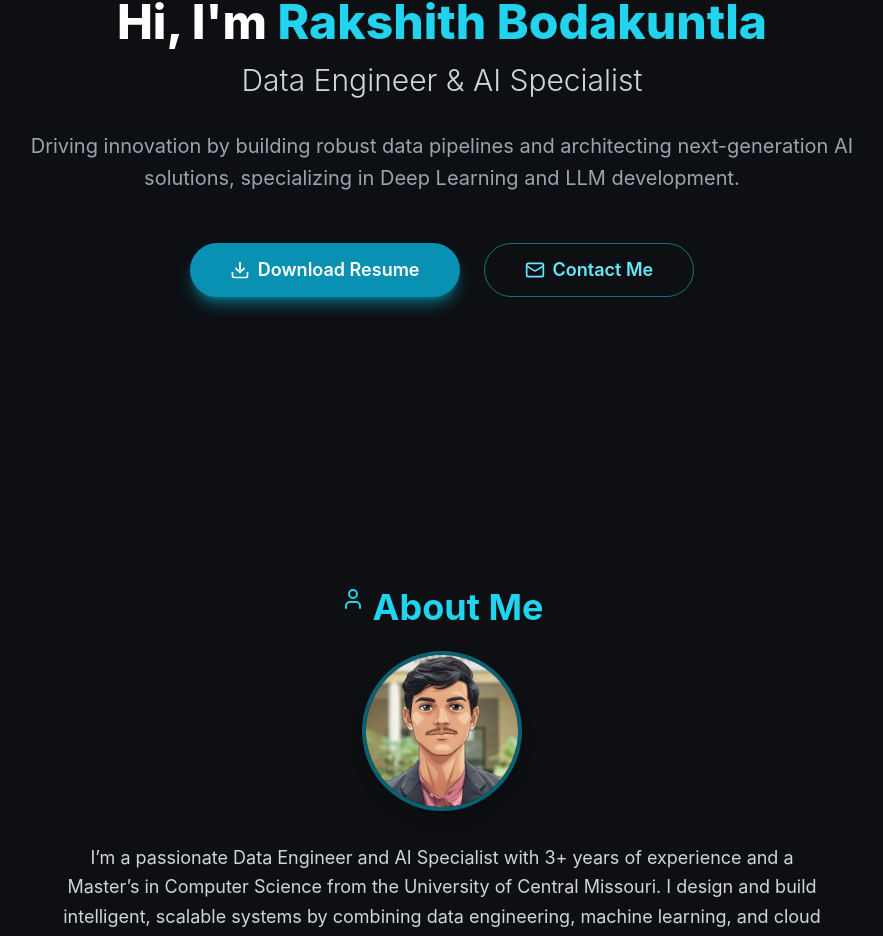
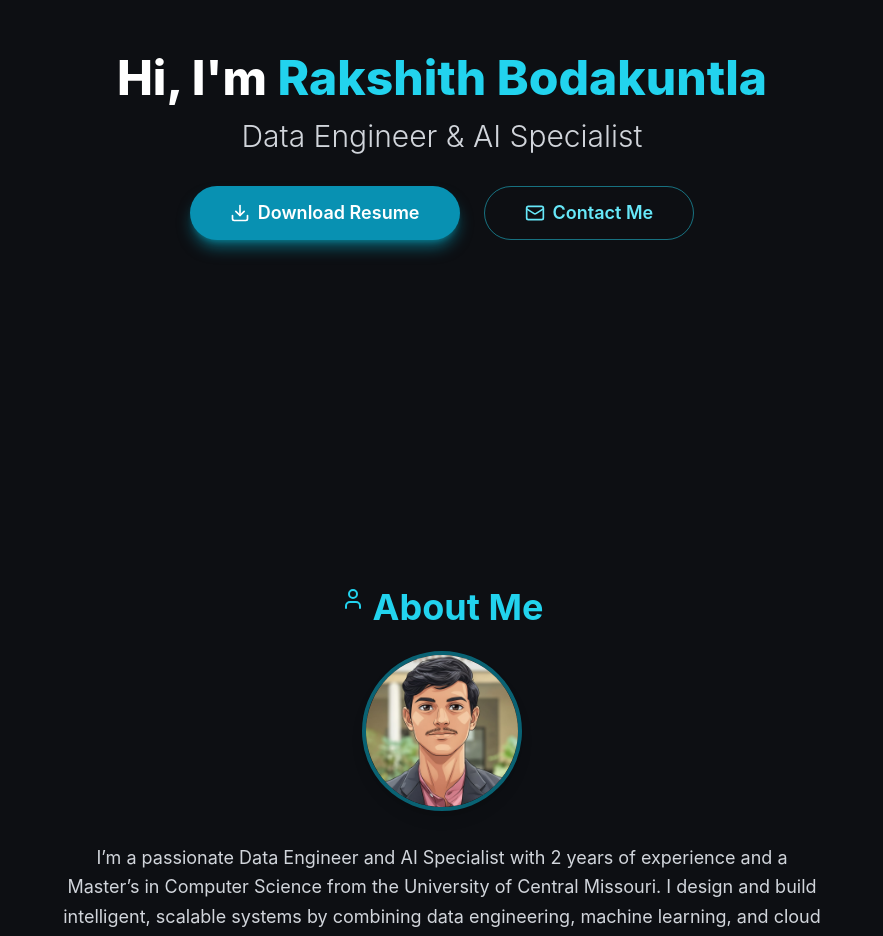
Before and after one commit to Rakshithbodakuntla/My_portfolio, a React (Vite) app: page / in a window 1280 px wide. Shown: the part 277-1213 px from the top of the page, without its empty margins (198-1081 px from the left). Built offline with nearby package versions, Linux system fonts and the light colour scheme.

Commit message:
Update App.jsx

```diff
--- a/src/App.jsx
+++ b/src/App.jsx
@@ -249,11 +249,7 @@ useEffect(() => {
             Data Engineer & AI Specialist
           </p>
 
-          <p className="text-xl text-gray-400 mb-12 max-w-4xl mx-auto leading-relaxed">
-            Driving innovation by building robust data pipelines and architecting next-generation AI solutions, specializing in Deep Learning and LLM development.
-          </p>
-
-          <div className="flex flex-wrap justify-center gap-6">
+            <div className="flex flex-wrap justify-center gap-6">
             <a
               href="https://drive.google.com/file/d/1YoIgucMOj_nYqqJibQd0uTrGNFEsRQZo/view?usp=sharing"
               target="_blank"
@@ -297,7 +293,7 @@ useEffect(() => {
           {/* END IMAGE ADDITION */}
 
           <p className="text-gray-300 leading-relaxed text-lg max-w-3xl mx-auto">
-           I’m a passionate Data Engineer and AI Specialist with 3+ years of experience and a Master’s in Computer Science from the University of Central Missouri.
+           I’m a passionate Data Engineer and AI Specialist with 2 years of experience and a Master’s in Computer Science from the University of Central Missouri.
            I design and build intelligent, scalable systems by combining data engineering, machine learning, and cloud technologies to deliver high-impact, production-ready solutions.
           </p>
 
```
